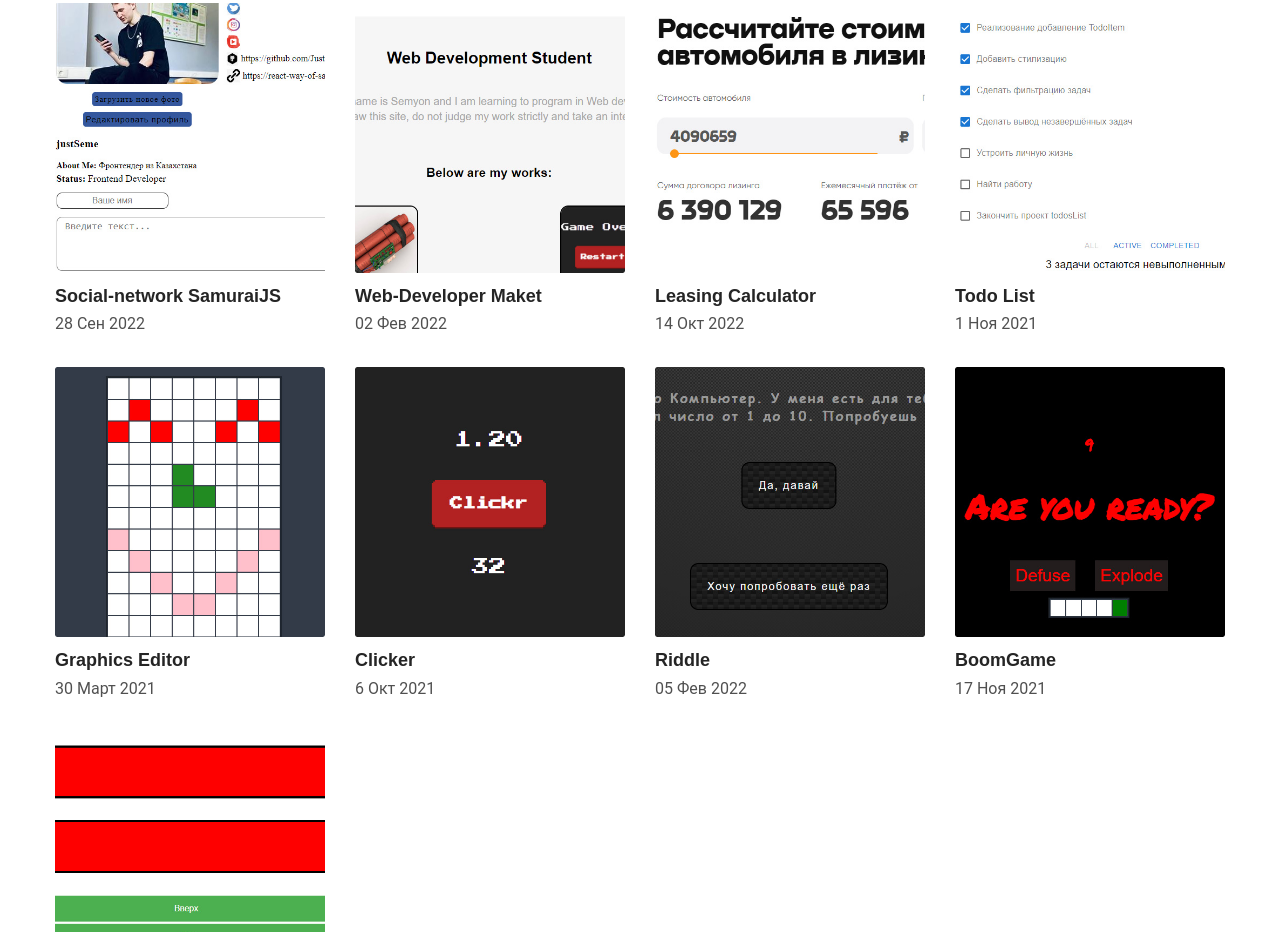
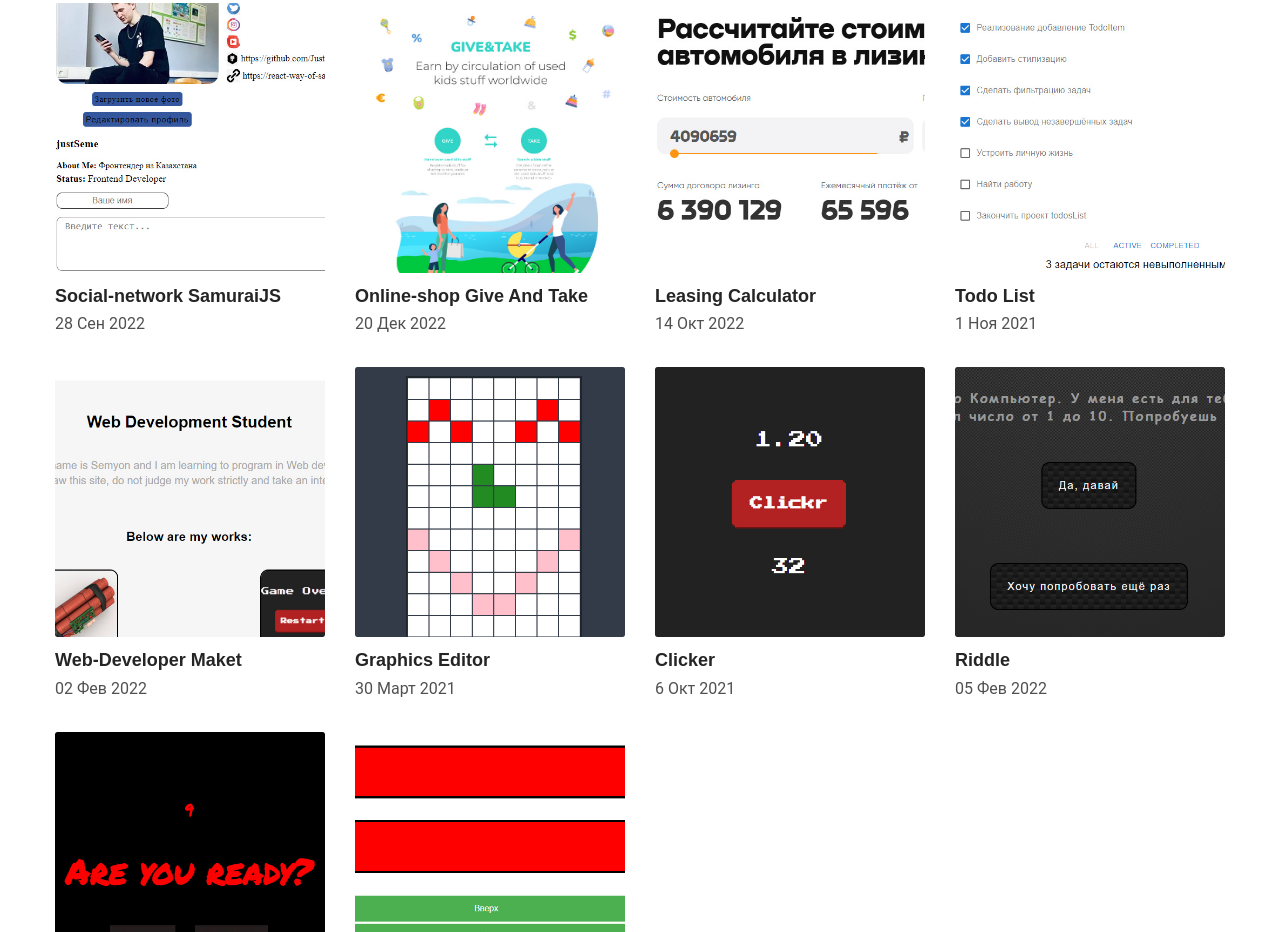
Before and after one commit to JustSeme/Portfolio, a plain HTML site: page index.html in a window 1280 px wide. Shown: the part 1634-2566 px from the top of the page. Drawn offline with nearby package versions, Linux system fonts and the light colour scheme; files whose address does not match are found by name.

Commit message:
add portfolio work

```diff
--- a/index.html
+++ b/index.html
@@ -300,15 +300,15 @@
                                 </a>
                             </div>
                             <div class="col-md-3 col-sm-6 col-xs-6 mix wow animate__flipInX">
-                                <a href="https://justseme.github.io/Web-Developer-maket/" target="_blank" class="portfolio-box">
+                                <a href="https://onlinesite.tech/" target="_blank" class="portfolio-box">
                                     <div class="portfolio-img">
-                                        <img src="media/portfolio-images/webMaket.jpg" alt>
+                                        <img src="media/portfolio-images/giveAndTake.png" alt>
                                     </div>
                                     <div class="portfolio-name">
-                                        <span>Web-Developer Maket</span>
+                                        <span>Online-shop Give And Take</span>
                                     </div>
                                     <div class="portfolio-date">
-                                        <span>02 Фев 2022</span>
+                                        <span>20 Дек 2022</span>
                                     </div>
                                 </a>
                             </div>
@@ -335,6 +335,19 @@
                                     </div>
                                     <div class="portfolio-date">
                                         <span>1 Ноя 2021</span>
+                                    </div>
+                                </a>
+                            </div>
+                            <div class="col-md-3 col-sm-6 col-xs-6 mix wow animate__flipInX">
+                                <a href="https://justseme.github.io/Web-Developer-maket/" target="_blank" class="portfolio-box">
+                                    <div class="portfolio-img">
+                                        <img src="media/portfolio-images/webMaket.jpg" alt>
+                                    </div>
+                                    <div class="portfolio-name">
+                                        <span>Web-Developer Maket</span>
+                                    </div>
+                                    <div class="portfolio-date">
+                                        <span>02 Фев 2022</span>
                                     </div>
                                 </a>
                             </div>
```
Also changed, not shown: media/portfolio-images/giveAndTake.png (added).
